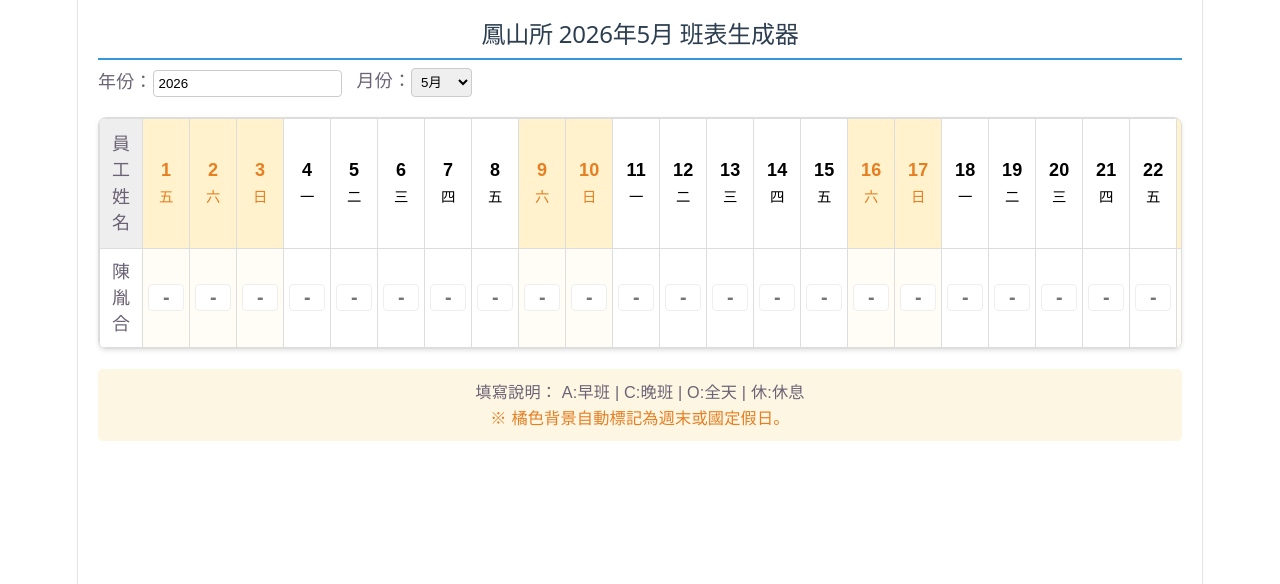
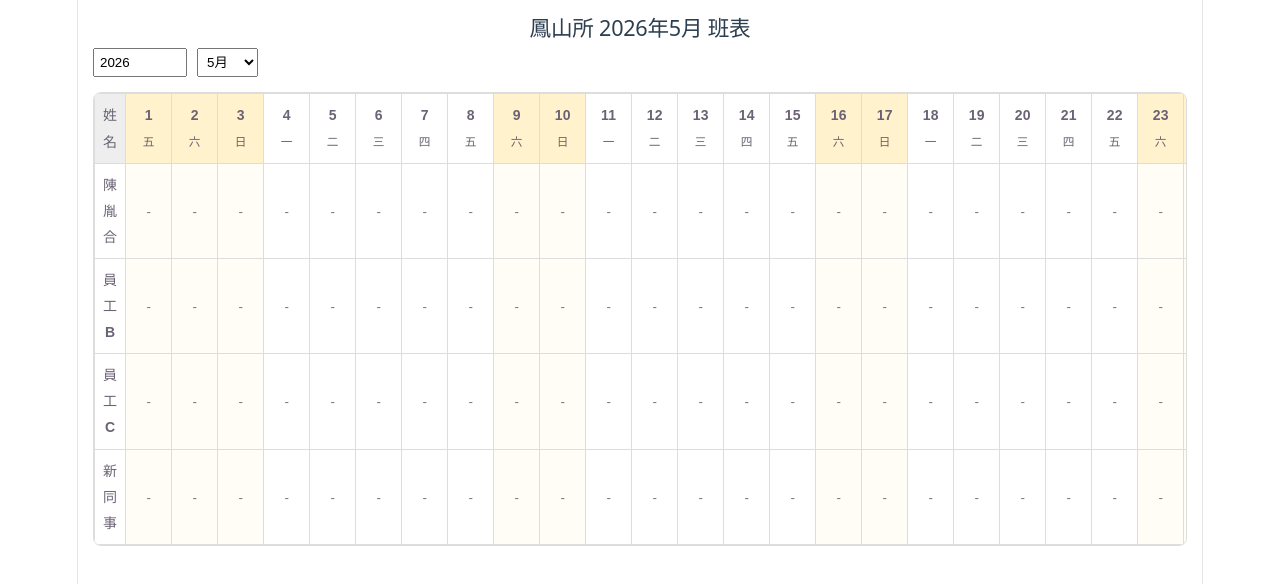
Before and after one commit to subarudms/fengshan-app, a React (Vite) app: page / in a window 1280 px wide. Shown: the top 584 px of the page. Built offline with nearby package versions, Linux system fonts and the light colour scheme.

Commit message:
Update App.jsx

```diff
--- a/src/App.jsx
+++ b/src/App.jsx
@@ -1,4 +1,3 @@
-
 import React, { useState, useEffect } from 'react';
 
 const App = () => {
@@ -6,7 +5,10 @@ const App = () => {
   const [month, setMonth] = useState(5);
   const [days, setDays] = useState([]);
 
-  // 2026 台灣國定假日預設 (勞動節 5/1)
+  // --- 後台管理區：在這裡增減員工名字即可 ---
+  const employees = ["陳胤合", "員工B", "員工C", "新同事"];
+  // ---------------------------------------
+
   const holidays = ["2026-05-01"];
 
   useEffect(() => {
@@ -14,13 +16,10 @@ const App = () => {
     const result = [];
     while (date.getMonth() === month - 1) {
       const dateStr = `${year}-${String(month).padStart(2, '0')}-${String(date.getDate()).padStart(2, '0')}`;
-      const isWeekend = date.getDay() === 0 || date.getDay() === 6;
-      const isHoliday = holidays.includes(dateStr);
-
       result.push({
         day: date.getDate(),
         weekDay: ["日", "一", "二", "三", "四", "五", "六"][date.getDay()],
-        isOffDay: isWeekend || isHoliday,
+        isOffDay: (date.getDay() === 0 || date.getDay() === 6 || holidays.includes(dateStr)),
       });
       date.setDate(date.getDate() + 1);
     }
@@ -28,70 +27,43 @@ const App = () => {
   }, [year, month]);
 
   return (
-    <div style={{ padding: '20px', fontFamily: 'Arial, sans-serif' }}>
-      <h2 style={{ color: '#2c3e50', borderBottom: '2px solid #3498db', paddingBottom: '10px' }}>
-        鳳山所 {year}年{month}月 班表生成器
-      </h2>
+    <div style={{ padding: '15px', fontFamily: 'sans-serif', maxWidth: '100vw' }}>
+      <h2 style={{ color: '#2c3e50', fontSize: '1.2rem' }}>鳳山所 {year}年{month}月 班表</h2>
 
-      <div style={{ marginBottom: '20px', display: 'flex', gap: '15px', alignItems: 'center' }}>
-        <div>
-          <label>年份：</label>
-          <input type="number" value={year} onChange={e => setYear(parseInt(e.target.value))} style={{ padding: '5px', borderRadius: '4px', border: '1px solid #ccc' }} />
-        </div>
-        <div>
-          <label>月份：</label>
-          <select value={month} onChange={e => setMonth(parseInt(e.target.value))} style={{ padding: '5px', borderRadius: '4px', border: '1px solid #ccc' }}>
-            {[...Array(12).keys()].map(m => <option key={m+1} value={m+1}>{m+1}月</option>)}
-          </select>
-        </div>
+      <div style={{ marginBottom: '15px', display: 'flex', gap: '10px' }}>
+        <input type="number" value={year} onChange={e => setYear(parseInt(e.target.value))} style={{ width: '80px', padding: '5px' }} />
+        <select value={month} onChange={e => setMonth(parseInt(e.target.value))} style={{ padding: '5px' }}>
+          {[...Array(12).keys()].map(m => <option key={m+1} value={m+1}>{m+1}月</option>)}
+        </select>
       </div>
 
-      <div style={{ overflowX: 'auto', border: '1px solid #ddd', borderRadius: '8px', boxShadow: '0 2px 4px rgba(0,0,0,0.1)' }}>
-        <table style={{ width: '100%', borderCollapse: 'collapse', minWidth: '800px' }}>
+      <div style={{ overflowX: 'auto', border: '1px solid #ddd', borderRadius: '8px' }}>
+        <table style={{ width: '100%', borderCollapse: 'collapse', fontSize: '14px' }}>
           <thead>
-            <tr style={{ backgroundColor: '#f8f9fa' }}>
-              <th style={{ border: '1px solid #ddd', padding: '12px', textAlign: 'center', backgroundColor: '#eee' }}>員工姓名</th>
+            <tr style={{ backgroundColor: '#eee' }}>
+              <th style={{ border: '1px solid #ddd', padding: '8px', position: 'sticky', left: 0, backgroundColor: '#eee', zIndex: 10 }}>姓名</th>
               {days.map(d => (
-                <th key={d.day} style={{
-                  border: '1px solid #ddd',
-                  padding: '8px',
-                  textAlign: 'center',
-                  backgroundColor: d.isOffDay ? '#fff2cc' : 'white',
-                  color: d.isOffDay ? '#e67e22' : 'black'
-                }}>
-                  {d.day}<br/><span style={{ fontSize: '0.8em' }}>{d.weekDay}</span>
+                <th key={d.day} style={{ border: '1px solid #ddd', padding: '5px', backgroundColor: d.isOffDay ? '#fff2cc' : 'white', minWidth: '35px' }}>
+                  {d.day}<br/><small>{d.weekDay}</small>
                 </th>
               ))}
             </tr>
           </thead>
           <tbody>
-            {/* 預設一行範例，您可以之後自行增加更多行 */}
-            <tr>
-              <td style={{ border: '1px solid #ddd', padding: '10px', textAlign: 'center', fontWeight: 'bold' }}>陳胤合</td>
-              {days.map(d => (
-                <td key={d.day} style={{
-                  border: '1px solid #ddd',
-                  padding: '5px',
-                  textAlign: 'center',
-                  backgroundColor: d.isOffDay ? '#fffdf5' : 'white'
-                }}>
-                  <input maxLength="1" style={{
-                    width: '30px',
-                    textAlign: 'center',
-                    border: '1px solid #eee',
-                    borderRadius: '4px',
-                    fontSize: '1.1em',
-                    fontWeight: 'bold'
-                  }} placeholder="-" />
+            {employees.map((emp, index) => (
+              <tr key={index}>
+                <td style={{ border: '1px solid #ddd', padding: '8px', textAlign: 'center', fontWeight: 'bold', position: 'sticky', left: 0, backgroundColor: 'white', zIndex: 5 }}>
+                  {emp}
                 </td>
-              ))}
-            </tr>
+                {days.map(d => (
+                  <td key={d.day} style={{ border: '1px solid #ddd', padding: '2px', textAlign: 'center', backgroundColor: d.isOffDay ? '#fffdf5' : 'white' }}>
+                    <input maxLength="1" style={{ width: '25px', textAlign: 'center', border: 'none', background: 'transparent' }} placeholder="-" />
+                  </td>
+                ))}
+              </tr>
+            ))}
           </tbody>
         </table>
-      </div>
-      <div style={{ marginTop: '20px', padding: '10px', backgroundColor: '#fdf6e3', borderRadius: '5px', fontSize: '0.9em' }}>
-        <strong>填寫說明：</strong> A:早班 | C:晚班 | O:全天 | 休:休息 <br/>
-        <span style={{ color: '#e67e22' }}>※ 橘色背景自動標記為週末或國定假日。</span>
       </div>
     </div>
   );
```
